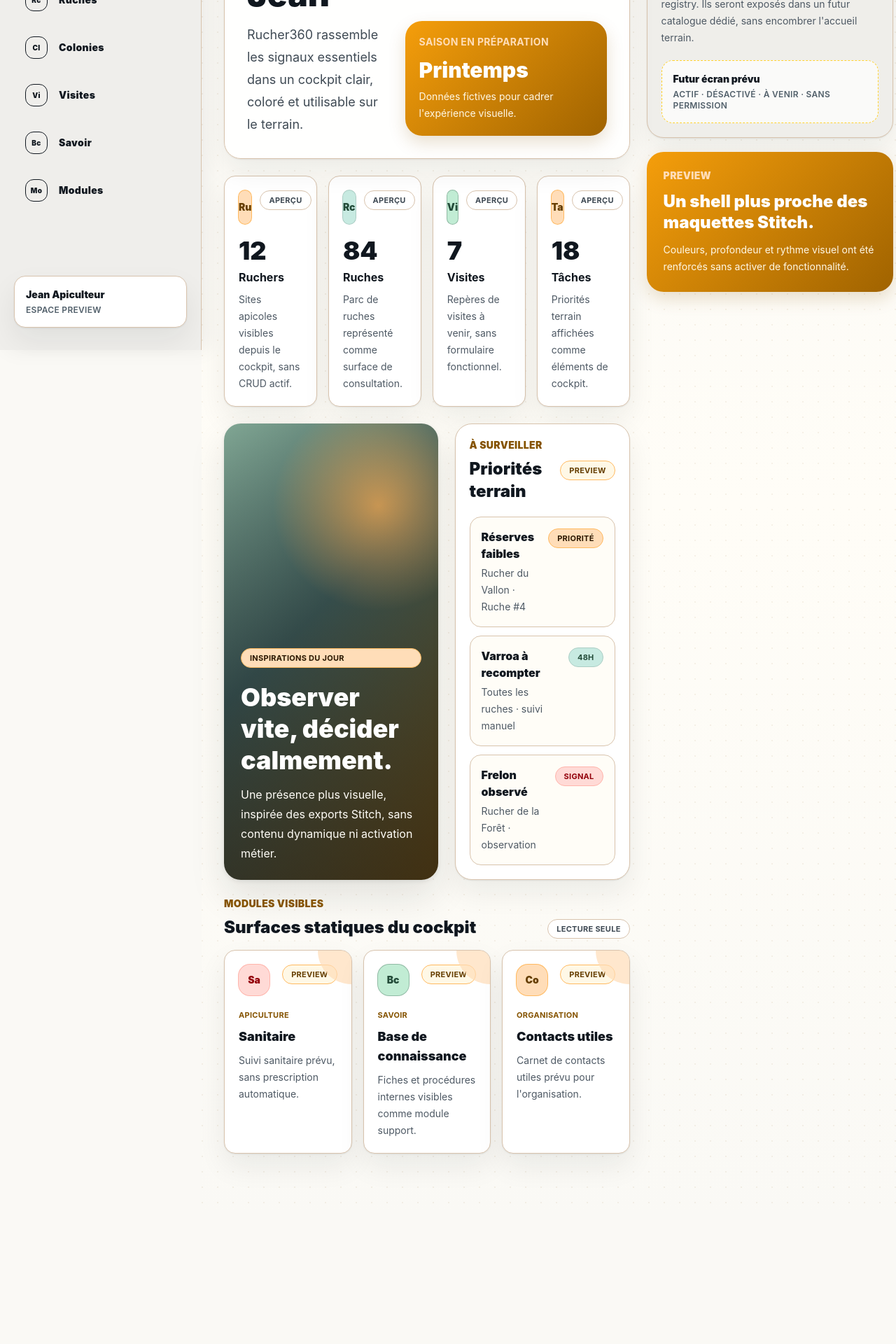
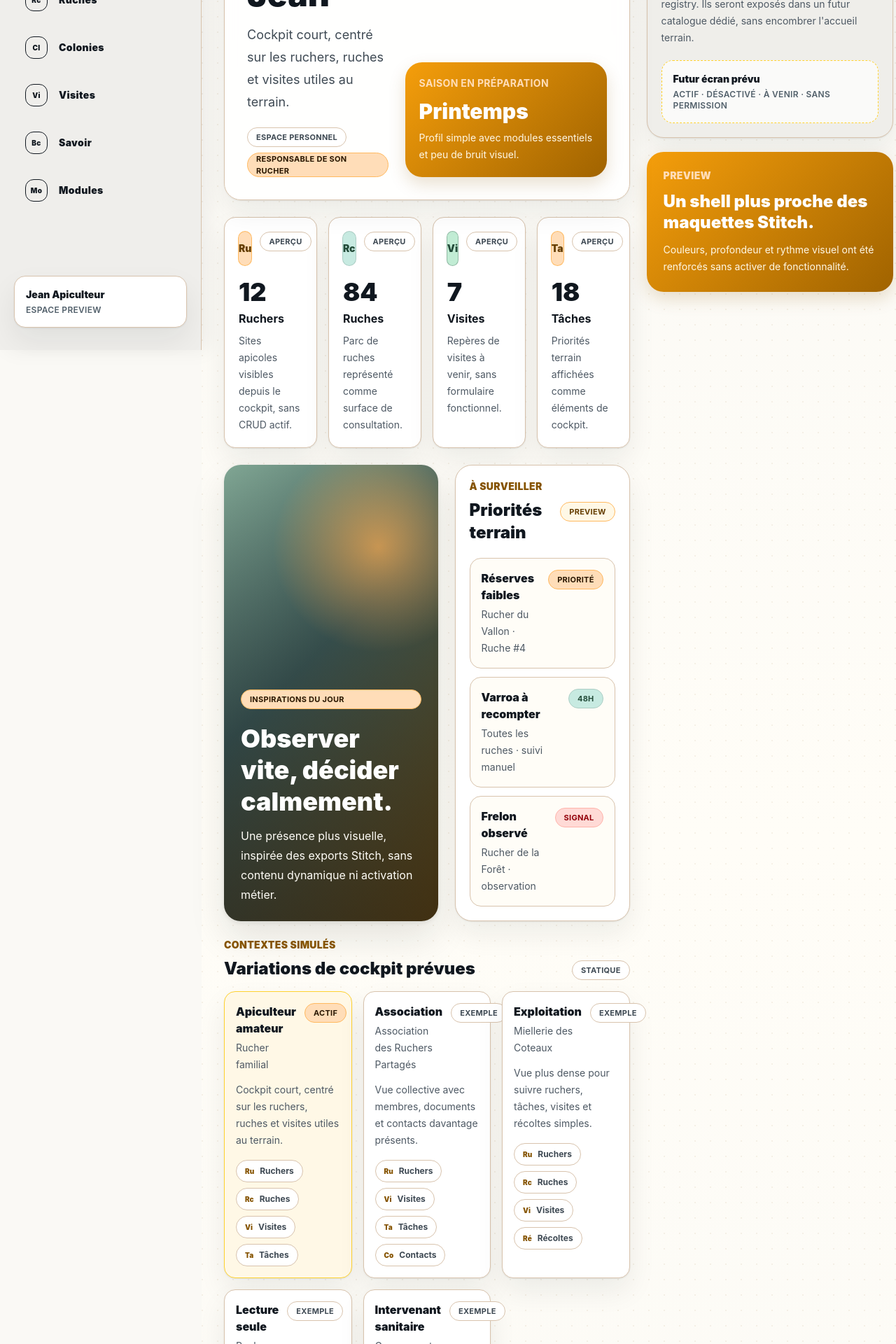
Before and after one commit to bigfred2002/ruche360, a Next.js app: page / in a window 1280 px wide. Shown: the part 300-2220 px from the top of the page at 70% size. Before the commit the page ends 2036 px from the top, so only its background shows below. Built offline with nearby package versions, Linux system fonts and the light colour scheme.

Commit message:
feat: add static user context scenarios
Add static user context scenarios to prepare dynamic membership-driven presentation without introducing auth, persistence, business CRUD, Prisma changes, active AI, or active IoT.

```diff
--- a/src/app/page.tsx
+++ b/src/app/page.tsx
@@ -5,94 +5,58 @@ import {
   createDashboardCard,
   createModuleCard,
   createNavigationItems,
+  getModulePresentation,
 } from "@/components/modulePresentation";
 import { StatusBadge } from "@/components/StatusBadge";
+import {
+  activeUserContextScenario,
+  userContextScenarios,
+} from "@/components/userContextScenarios";
 import {
   createEnabledModuleSet,
   createPermissionSet,
   getVisibleModuleEntries,
-  moduleRegistry,
-  type ModuleCode,
-  type PermissionCode,
 } from "@/features/rbac";
 
-const watchItems = [
-  {
-    accent: "amber",
-    label: "Priorité",
-    title: "Réserves faibles",
-    detail: "Rucher du Vallon · Ruche #4"
-  },
-  {
-    accent: "forest",
-    label: "48h",
-    title: "Varroa à recompter",
-    detail: "Toutes les ruches · suivi manuel"
-  },
-  {
-    accent: "red",
-    label: "Signal",
-    title: "Frelon observé",
-    detail: "Rucher de la Forêt · observation"
-  }
-];
+const activeScenario = activeUserContextScenario;
 
-const demoEnabledModules = createEnabledModuleSet(
-  moduleRegistry
-    .filter((module) => module.defaultEnabled)
-    .map((module) => module.code),
-);
-
-const demoPermissions = createPermissionSet([
-  "apiaries.read",
-  "hives.read",
-  "colonies.read",
-  "visits.read",
-  "tasks.read",
-  "health.read",
-  "knowledge.read",
-  "contacts.read",
-  "documents.read",
-  "harvests.read",
-] satisfies PermissionCode[]);
-
-const dashboardModuleOrder = [
-  "apiaries",
-  "hives",
-  "visits",
-  "tasks",
-  "health",
-  "contacts",
-  "knowledge",
-] satisfies ModuleCode[];
-
-const featuredModuleOrder = ["health", "knowledge", "contacts"] satisfies ModuleCode[];
+const activeEnabledModules = createEnabledModuleSet(activeScenario.enabledModules);
+const activePermissions = createPermissionSet(activeScenario.permissions);
 
 const activeCatalogEntries = getVisibleModuleEntries(
-  demoEnabledModules,
-  demoPermissions,
+  activeEnabledModules,
+  activePermissions,
   "catalog",
 );
 
-const dashboardCards = dashboardModuleOrder
+const dashboardCards = activeScenario.dashboardModules
   .map((code) => activeCatalogEntries.find((entry) => entry.code === code))
   .filter((entry) => entry !== undefined)
   .map(createDashboardCard);
 
-const activeModules = featuredModuleOrder
+const activeModules = activeScenario.featuredModules
   .map((code) => activeCatalogEntries.find((entry) => entry.code === code))
   .filter((entry) => entry !== undefined)
   .map(createModuleCard);
 
 const mobileNavigationItems = createNavigationItems(
-  getVisibleModuleEntries(demoEnabledModules, demoPermissions, "mobile"),
+  getVisibleModuleEntries(activeEnabledModules, activePermissions, "mobile"),
   "mobile",
 );
 
 const desktopNavigationItems = createNavigationItems(
-  getVisibleModuleEntries(demoEnabledModules, demoPermissions, "desktop"),
+  getVisibleModuleEntries(activeEnabledModules, activePermissions, "desktop"),
   "desktop",
 );
+
+const scenarioSummaries = userContextScenarios.map((scenario) => ({
+  ...scenario,
+  modulePreview: scenario.dashboardModules.slice(0, 4).map((code) => ({
+    code,
+    label: getModulePresentation(code).shortLabel ?? code,
+    icon: getModulePresentation(code).icon,
+  })),
+}));
 
 export default function Home() {
   return (
@@ -108,20 +72,28 @@ export default function Home() {
               <div className="mt-5 grid gap-6 lg:grid-cols-[1fr_18rem] lg:items-end">
                 <div>
                   <h1 className="text-4xl font-black leading-tight text-slate-950 sm:text-5xl">
-                    Bonjour, Jean
+                    Bonjour, {activeScenario.userName}
                   </h1>
                   <p className="mt-3 max-w-2xl text-lg leading-8 text-slate-700">
-                    Rucher360 rassemble les signaux essentiels dans un cockpit
-                    clair, coloré et utilisable sur le terrain.
+                    {activeScenario.description}
                   </p>
+                  <div className="mt-5 flex flex-wrap gap-2">
+                    <StatusBadge
+                      label={activeScenario.organizationType}
+                      tone="preview"
+                    />
+                    <StatusBadge label={activeScenario.role} tone="amber" />
+                  </div>
                 </div>
                 <div className="rounded-3xl bg-gradient-amber p-5 text-white shadow-amber">
                   <p className="text-sm font-bold uppercase tracking-wide text-amber-100">
-                    Saison en préparation
+                    {activeScenario.seasonLabel}
                   </p>
-                  <p className="mt-3 text-3xl font-black">Printemps</p>
+                  <p className="mt-3 text-3xl font-black">
+                    {activeScenario.seasonMetric}
+                  </p>
                   <p className="mt-2 text-sm leading-6 text-amber-50">
-                    Données fictives pour cadrer l&apos;expérience visuelle.
+                    {activeScenario.seasonDetail}
                   </p>
                 </div>
               </div>
@@ -160,7 +132,7 @@ export default function Home() {
                   <StatusBadge label="Preview" tone="soon" />
                 </div>
                 <div className="mt-5 space-y-3">
-                  {watchItems.map((item) => (
+                  {activeScenario.watchItems.map((item) => (
                     <article
                       className="rounded-2xl border border-cream-300 bg-cream-50 p-4"
                       key={item.title}
@@ -189,6 +161,67 @@ export default function Home() {
                   ))}
                 </div>
               </section>
+            </section>
+
+            <section>
+              <div className="mb-4 flex flex-wrap items-end justify-between gap-4">
+                <div>
+                  <p className="text-sm font-black uppercase tracking-wide text-amber-800">
+                    Contextes simulés
+                  </p>
+                  <h2 className="mt-2 text-2xl font-black text-slate-950">
+                    Variations de cockpit prévues
+                  </h2>
+                </div>
+                <StatusBadge label="Statique" tone="preview" />
+              </div>
+              <div className="grid gap-4 md:grid-cols-2 xl:grid-cols-3">
+                {scenarioSummaries.map((scenario) => (
+                  <article
+                    className={`rounded-2xl border p-4 shadow-field ${
+                      scenario.id === activeScenario.id
+                        ? "border-amber-300 bg-amber-50"
+                        : "border-cream-300 bg-white"
+                    }`}
+                    key={scenario.id}
+                  >
+                    <div className="flex items-start justify-between gap-3">
+                      <div>
+                        <h3 className="text-base font-black text-slate-950">
+                          {scenario.label}
+                        </h3>
+                        <p className="mt-1 text-sm leading-6 text-slate-650">
+                          {scenario.organization}
+                        </p>
+                      </div>
+                      <StatusBadge
+                        label={
+                          scenario.id === activeScenario.id ? "Actif" : "Exemple"
+                        }
+                        tone={
+                          scenario.id === activeScenario.id ? "amber" : "preview"
+                        }
+                      />
+                    </div>
+                    <p className="mt-3 text-sm leading-6 text-slate-650">
+                      {scenario.description}
+                    </p>
+                    <div className="mt-4 flex flex-wrap gap-2">
+                      {scenario.modulePreview.map((module) => (
+                        <span
+                          className="inline-flex min-h-8 items-center gap-2 rounded-full border border-cream-300 bg-white px-3 text-xs font-bold text-slate-700"
+                          key={module.code}
+                        >
+                          <span className="text-[10px] font-black text-amber-800">
+                            {module.icon}
+                          </span>
+                          {module.label}
+                        </span>
+                      ))}
+                    </div>
+                  </article>
+                ))}
+              </div>
             </section>
 
             <section>
--- /dev/null
+++ b/src/components/userContextScenarios.ts
@@ -0,0 +1,246 @@
+import type { ModuleCode, PermissionCode } from "@/features/rbac";
+
+export type UserContextScenario = {
+  id: string;
+  label: string;
+  userName: string;
+  role: string;
+  organization: string;
+  organizationType: string;
+  description: string;
+  seasonLabel: string;
+  seasonMetric: string;
+  seasonDetail: string;
+  enabledModules: ModuleCode[];
+  permissions: PermissionCode[];
+  dashboardModules: ModuleCode[];
+  featuredModules: ModuleCode[];
+  watchItems: {
+    accent: "amber" | "forest" | "red";
+    label: string;
+    title: string;
+    detail: string;
+  }[];
+};
+
+const baseModules = [
+  "organizations",
+  "apiaries",
+  "hives",
+  "colonies",
+  "visits",
+  "tasks",
+  "health",
+  "varroa",
+  "hornet",
+  "knowledge",
+  "contacts",
+] satisfies ModuleCode[];
+
+const baseReadPermissions = [
+  "apiaries.read",
+  "hives.read",
+  "colonies.read",
+  "visits.read",
+  "tasks.read",
+  "health.read",
+  "knowledge.read",
+  "contacts.read",
+] satisfies PermissionCode[];
+
+export const userContextScenarios: UserContextScenario[] = [
+  {
+    id: "amateur",
+    label: "Apiculteur amateur",
+    userName: "Jean",
+    role: "Responsable de son rucher",
+    organization: "Rucher familial",
+    organizationType: "Espace personnel",
+    description: "Cockpit court, centré sur les ruchers, ruches et visites utiles au terrain.",
+    seasonLabel: "Saison en préparation",
+    seasonMetric: "Printemps",
+    seasonDetail: "Profil simple avec modules essentiels et peu de bruit visuel.",
+    enabledModules: baseModules,
+    permissions: baseReadPermissions,
+    dashboardModules: ["apiaries", "hives", "visits", "tasks"],
+    featuredModules: ["health", "knowledge", "contacts"],
+    watchItems: [
+      {
+        accent: "amber",
+        label: "Priorité",
+        title: "Réserves faibles",
+        detail: "Rucher du Vallon · Ruche #4",
+      },
+      {
+        accent: "forest",
+        label: "48h",
+        title: "Varroa à recompter",
+        detail: "Toutes les ruches · suivi manuel",
+      },
+      {
+        accent: "red",
+        label: "Signal",
+        title: "Frelon observé",
+        detail: "Rucher de la Forêt · observation",
+      },
+    ],
+  },
+  {
+    id: "association",
+    label: "Association",
+    userName: "Claire",
+    role: "Coordinatrice",
+    organization: "Association des Ruchers Partagés",
+    organizationType: "Organisation multi-utilisateurs",
+    description: "Vue collective avec membres, documents et contacts davantage présents.",
+    seasonLabel: "Vie associative",
+    seasonMetric: "Collectif",
+    seasonDetail: "Plus d'organisation, sans activer de partage fin par rucher.",
+    enabledModules: [...baseModules, "users_roles", "documents"],
+    permissions: [
+      ...baseReadPermissions,
+      "documents.read",
+      "users.manage",
+      "roles.manage",
+      "organization.manage",
+    ],
+    dashboardModules: ["apiaries", "visits", "tasks", "contacts"],
+    featuredModules: ["documents", "knowledge", "contacts"],
+    watchItems: [
+      {
+        accent: "forest",
+        label: "Réunion",
+        title: "Visite école à préparer",
+        detail: "Rucher pédagogique · samedi",
+      },
+      {
+        accent: "amber",
+        label: "Membres",
+        title: "Accès à vérifier",
+        detail: "2 nouveaux bénévoles à cadrer",
+      },
+      {
+        accent: "red",
+        label: "Signal",
+        title: "Observation sanitaire",
+        detail: "Rucher partagé · lecture seule",
+      },
+    ],
+  },
+  {
+    id: "professional",
+    label: "Exploitation",
+    userName: "Nadia",
+    role: "Exploitante",
+    organization: "Miellerie des Coteaux",
+    organizationType: "Exploitation professionnelle",
+    description: "Vue plus dense pour suivre ruchers, tâches, visites et récoltes simples.",
+    seasonLabel: "Production",
+    seasonMetric: "Miellée",
+    seasonDetail: "Priorité aux opérations et au suivi de volume, sans comptabilité.",
+    enabledModules: [...baseModules, "documents", "harvests"],
+    permissions: [...baseReadPermissions, "documents.read", "harvests.read"],
+    dashboardModules: ["apiaries", "hives", "visits", "harvests"],
+    featuredModules: ["tasks", "health", "harvests"],
+    watchItems: [
+      {
+        accent: "amber",
+        label: "À faire",
+        title: "Hausse à poser",
+        detail: "Rucher des Acacias · 12 ruches",
+      },
+      {
+        accent: "forest",
+        label: "Récolte",
+        title: "Maturateur à réserver",
+        detail: "Lot printemps · préparation",
+      },
+      {
+        accent: "red",
+        label: "Sanitaire",
+        title: "Contrôle varroa",
+        detail: "Rucher nord · suivi manuel",
+      },
+    ],
+  },
+  {
+    id: "reader",
+    label: "Lecture seule",
+    userName: "Marc",
+    role: "Observateur",
+    organization: "Rucher familial",
+    organizationType: "Accès invité",
+    description: "Navigation réduite pour consulter sans modifier ni administrer.",
+    seasonLabel: "Consultation",
+    seasonMetric: "Lecture",
+    seasonDetail: "Peu de modules et aucune action d'administration.",
+    enabledModules: ["apiaries", "hives", "knowledge", "contacts"],
+    permissions: ["apiaries.read", "hives.read", "knowledge.read", "contacts.read"],
+    dashboardModules: ["apiaries", "hives", "knowledge", "contacts"],
+    featuredModules: ["knowledge", "contacts"],
+    watchItems: [
+      {
+        accent: "forest",
+        label: "Info",
+        title: "Consulter les ruchers",
+        detail: "Accès limité aux données partagées",
+      },
+      {
+        accent: "amber",
+        label: "Guide",
+        title: "Lire une fiche pratique",
+        detail: "Base de connaissance",
+      },
+      {
+        accent: "red",
+        label: "Limite",
+        title: "Aucune action d'écriture",
+        detail: "Démonstration de permission",
+      },
+    ],
+  },
+  {
+    id: "health",
+    label: "Intervenant sanitaire",
+    userName: "Sophie",
+    role: "Référente sanitaire",
+    organization: "Groupement sanitaire apicole",
+    organizationType: "Intervention externe",
+    description: "Vue spécialisée sur les ruchers, visites et signaux sanitaires.",
+    seasonLabel: "Surveillance",
+    seasonMetric: "Sanitaire",
+    seasonDetail: "Accès orienté observation, sans prescription automatique.",
+    enabledModules: ["apiaries", "hives", "visits", "health", "varroa", "hornet", "knowledge"],
+    permissions: [
+      "apiaries.read",
+      "hives.read",
+      "visits.read",
+      "health.read",
+      "knowledge.read",
+    ],
+    dashboardModules: ["apiaries", "hives", "visits", "health"],
+    featuredModules: ["health", "varroa", "hornet"],
+    watchItems: [
+      {
+        accent: "red",
+        label: "Signal",
+        title: "Suspicion à revoir",
+        detail: "Rucher de la Forêt · observation",
+      },
+      {
+        accent: "amber",
+        label: "Varroa",
+        title: "Comptage manuel attendu",
+        detail: "Rucher du Vallon",
+      },
+      {
+        accent: "forest",
+        label: "Fiche",
+        title: "Procédure sanitaire",
+        detail: "Base de connaissance",
+      },
+    ],
+  },
+];
+
+export const activeUserContextScenario = userContextScenarios[0];
```
Also changed, not shown: 3 other files (tests, documents, lock files or other folders).
